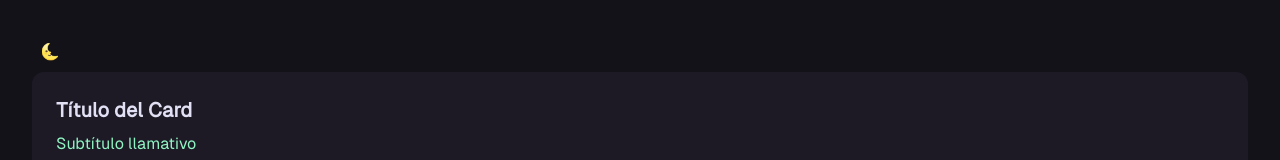
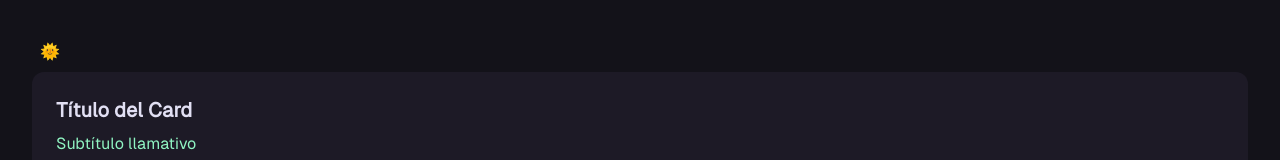
Before and after one commit to FernandoTimo/create-timoideas-frontend, a Next.js app: page / in a window 1280 px wide. Shown: the top 160 px of the page. Built offline with nearby package versions, Linux system fonts and the light colour scheme; no server answers.

Commit message:
refactor(theme): reestructura lógica del themefeature

```diff
--- a/src/app/layout.tsx
+++ b/src/app/layout.tsx
@@ -1,6 +1,5 @@
-// src/app/layout.tsx
+// 📁 src/app/layout.tsx
 import "./globals.css";
-import { ThemeProvider } from "@/features/theme";
 import { getDefaultTheme } from "@/features/theme/utils/getDefaultTheme";
 
 export default async function RootLayout({
@@ -8,14 +7,12 @@ export default async function RootLayout({
 }: {
   children: React.ReactNode;
 }) {
-  // Solo UNA línea para pillar el tema
+  // SSR: Leemos la cookie y aplicamos la clase al <html>
   const defaultTheme = await getDefaultTheme();
 
   return (
     <html lang="en" className={defaultTheme}>
-      <body>
-        <ThemeProvider defaultTheme={defaultTheme}>{children}</ThemeProvider>
-      </body>
+      <body>{children}</body>
     </html>
   );
 }
--- a/src/features/theme/components/ThemeToggle.tsx
+++ b/src/features/theme/components/ThemeToggle.tsx
@@ -1,19 +1,47 @@
+// 📁 src/features/theme/components/ThemeToggle.tsx
 "use client";
+import React, { useState, useEffect } from "react";
+import { useThemeStore } from "../store/useThemeStore";
+
 /**
- * 📦 ThemeToggle
- * Botón que muestra 🌞 o 🌜 según el tema y permite alternarlo.
+ * ThemeToggle
+ * — Durante SSR renderiza siempre 🌞 (light)
+ * — Tras el montaje (mount) actualiza al icono real según el estado
  */
+export const ThemeToggle: React.FC = () => {
+  const theme = useThemeStore((s) => s.theme);
+  const toggle = useThemeStore((s) => s.toggleTheme);
 
-import React from "react";
-import { useTheme } from "../hooks/useTheme";
+  // Estado para saber si ya estamos en cliente
+  const [mounted, setMounted] = useState(false);
+  useEffect(() => {
+    setMounted(true);
+  }, []);
 
-export const ThemeToggle: React.FC = () => {
-  const { theme, toggleTheme } = useTheme();
+  // Icono fijo que SSR y React mostrarán sin choque
+  const SSR_ICON = "🌞";
+
+  if (!mounted) {
+    return (
+      <button
+        aria-label="Alternar tema claro/oscuro"
+        className="
+          p-2
+          rounded-full
+          focus:outline-none
+          focus:ring-2
+          focus:ring-offset-2
+        "
+      >
+        {SSR_ICON}
+      </button>
+    );
+  }
 
   return (
     <button
       aria-label="Alternar tema claro/oscuro"
-      onClick={toggleTheme}
+      onClick={toggle}
       className="
         p-2
         rounded-full
--- a/src/features/theme/context/ThemeContext.ts
+++ /dev/null
@@ -1,18 +0,0 @@
-"use client";
-/**
- * 📦 ThemeContext
- * Creación y configuración del contexto de theme.
- */
-
-import { createContext } from "react";
-import type { ThemeContextValue } from "../types";
-
-/**
- * ThemeContext
- * - Provee `theme` y `toggleTheme`
- * - Contiene valores dummy iniciales para TS y evita nulls
- */
-export const ThemeContext = createContext<ThemeContextValue>({
-  theme: "light",
-  toggleTheme: () => {},
-});
--- a/src/features/theme/hooks/useTheme.tsx
+++ /dev/null
@@ -1,16 +0,0 @@
-/**
- * 📦 useTheme hook
- * Hook para consumir el ThemeContext desde cualquier componente.
- */
-
-import { useContext } from "react";
-import type { ThemeContextValue } from "../types";
-import { ThemeContext } from "../context/ThemeContext";
-
-/**
- * useTheme
- * @returns {ThemeContextValue} El tema actual y la función para alternarlo.
- */
-export const useTheme = (): ThemeContextValue => {
-  return useContext(ThemeContext);
-};
--- a/src/features/theme/index.ts
+++ b/src/features/theme/index.ts
@@ -1,4 +1,4 @@
-export { ThemeProvider } from "./providers/ThemeProvider";
-export { useTheme } from "./hooks/useTheme";
+// 📁 src/features/theme/index.ts
+export { useThemeStore } from "./store/useThemeStore";
 export { ThemeToggle } from "./components/ThemeToggle";
-export type { Theme, ThemeContextValue } from "./types";
+export type { Theme } from "./types";
--- a/src/features/theme/providers/ThemeProvider.tsx
+++ /dev/null
@@ -1,40 +0,0 @@
-"use client";
-/**
- * 📦 ThemeProvider
- * Envuelve la app, maneja el estado del tema y lo persiste en cookie.
- */
-
-import React, { useState, useEffect } from "react";
-import { ThemeContext } from "../context/ThemeContext";
-import type { ThemeProviderProps } from "../types";
-import { COOKIE_NAME, COOKIE_MAX_AGE } from "../constants";
-
-/**
- * ThemeProviderProps:
- * - defaultTheme: tema inicial (SSR vía cookie)
- * - children: contenido de la app
- */
-export const ThemeProvider = ({
-  defaultTheme,
-  children,
-}: ThemeProviderProps) => {
-  const [theme, setTheme] = useState(defaultTheme);
-
-  useEffect(() => {
-    // Aplica la clase al <html> para Tailwind darkMode:'class'
-    document.documentElement.className = theme;
-    // Persiste la selección en cookie
-    document.cookie = `${COOKIE_NAME}=${theme};path=/;max-age=${COOKIE_MAX_AGE}`;
-  }, [theme]);
-
-  /** Alterna entre 'light' y 'dark' */
-  const toggleTheme = () => {
-    setTheme((prev) => (prev === "light" ? "dark" : "light"));
-  };
-
-  return (
-    <ThemeContext.Provider value={{ theme, toggleTheme }}>
-      {children}
-    </ThemeContext.Provider>
-  );
-};
--- /dev/null
+++ b/src/features/theme/store/useThemeStore.ts
@@ -0,0 +1,36 @@
+// 📁 src/features/theme/store/useThemeStore.ts
+import { create } from "zustand";
+import { COOKIE_NAME, COOKIE_MAX_AGE } from "../constants";
+import type { Theme } from "../types";
+
+interface ThemeState {
+  theme: Theme;
+  toggleTheme: () => void;
+}
+
+/**
+ * useThemeStore
+ * - Inicializa leyendo la clase actual de <html>
+ * - toggleTheme actualiza clase, cookie y estado
+ */
+export const useThemeStore = create<ThemeState>((set) => {
+  // Valor inicial: lo que ya puso el SSR en <html>
+  const initial =
+    typeof window !== "undefined" &&
+    document.documentElement.className === "dark"
+      ? "dark"
+      : "light";
+
+  return {
+    theme: initial,
+    toggleTheme: () =>
+      set((state) => {
+        const next: Theme = state.theme === "light" ? "dark" : "light";
+        // 1) clase en <html> para Tailwind/class-based dark mode
+        document.documentElement.className = next;
+        // 2) persistencia en cookie
+        document.cookie = `${COOKIE_NAME}=${next}; path=/; max-age=${COOKIE_MAX_AGE}`;
+        return { theme: next };
+      }),
+  };
+});
```
